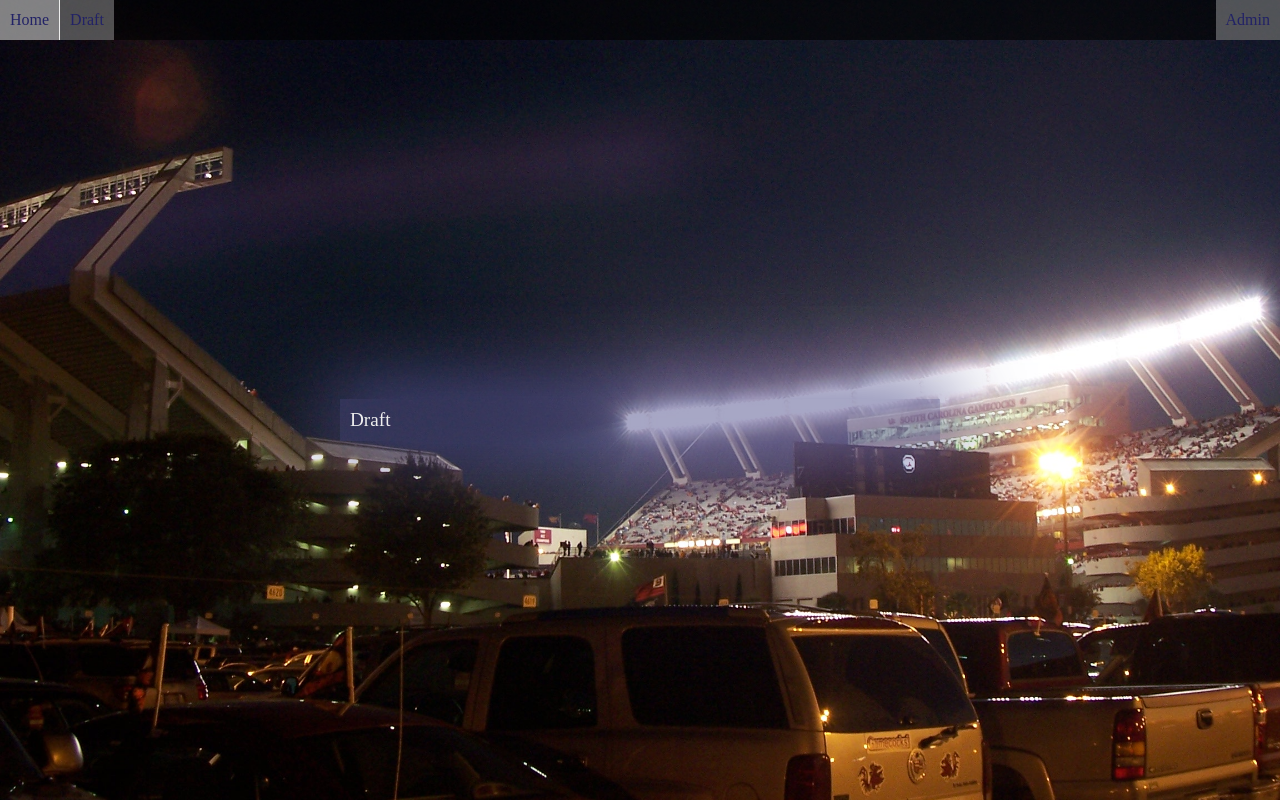
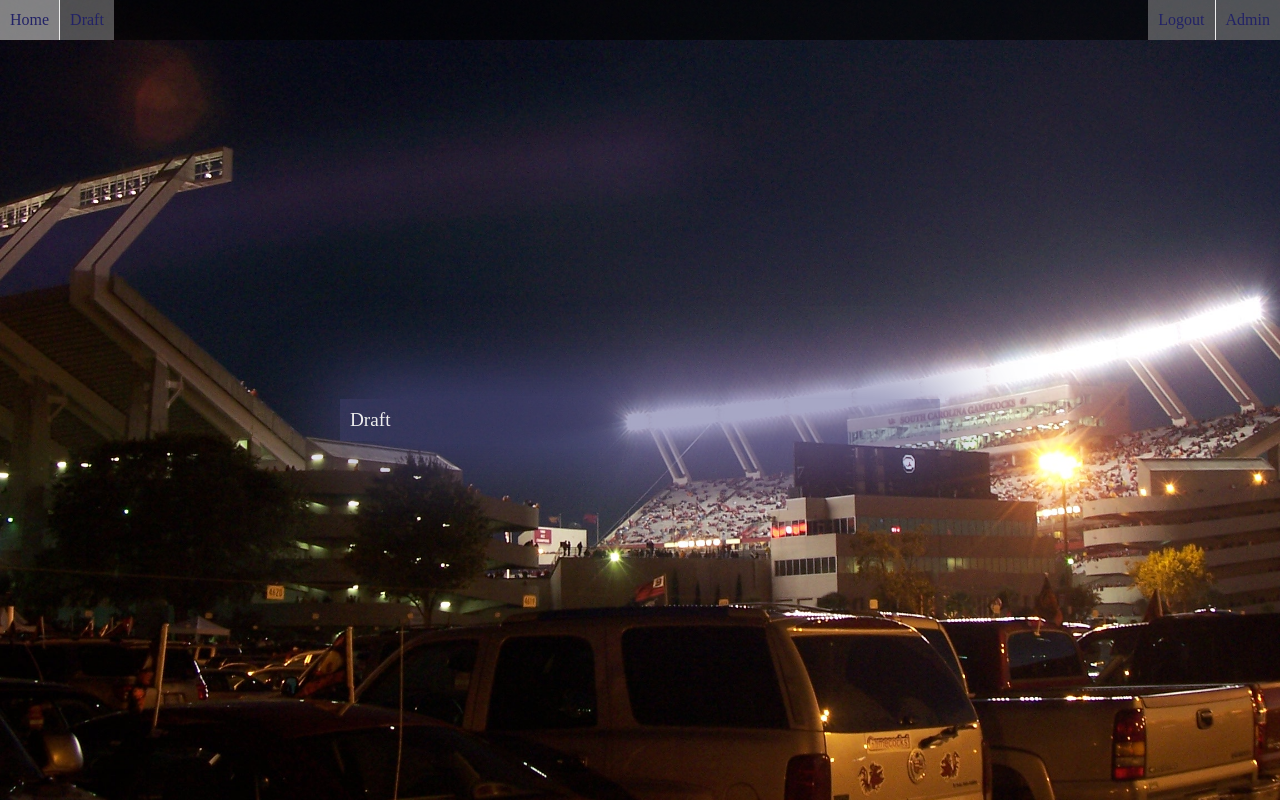
Before and after one commit to jetpacmonkey/football, a Django app: page / in a window 1280 px wide. Run offline with Django 3.2, Linux system fonts and the light colour scheme; the visitor is signed in with stand-in values (Sample User, id 1); parts of the project's set-up code (start-up, migrations or seed data) failed here and were passed over; some libraries are stand-ins or nearby versions.

Commit message:
Adding logout link and cleaning up login page

```diff
--- a/server/common/static/common/css/login.css
+++ b/server/common/static/common/css/login.css
@@ -4,15 +4,19 @@ body {
     background-size: cover;
     background-repeat: no-repeat;
     background-position: center right;
+}
+
+#content {
     text-align: center;
 
     display: flex;
+    flex-direction: column;
     align-items: center;
     justify-content: center;
 }
 
 @supports(display: flex) {
-    body {
+    #content {
         text-align: left;
     }
 }
--- a/server/common/templates/common/base.html
+++ b/server/common/templates/common/base.html
@@ -12,19 +12,22 @@
     </head>
     <body>
         {% block header_override %}
+        {% if user.is_authenticated %}
         <header class="main-header">
             <nav>
                 <ul class="main-header-primary main-header-section">
                     <li><a href="{% url 'common.views.index' %}">Home</a></li>
                     <li><a href="{% url 'draft.views.index' %}">Draft</a></li>
                 </ul>
-                {% if user.is_staff %}
                 <ul class="main-header-section">
+                    <li><a href="{% url 'logout' %}">Logout</a></li>
+                    {% if user.is_staff %}
                     <li><a href="{% url 'admin:index' %}">Admin</a></li>
+                    {% endif %}
                 </ul>
-                {% endif %}
             </nav>
         </header>
+        {% endif %}
         {% endblock %}
         <div id="content">
             {% block body %}{% block content %}{% endblock %}{% endblock %}
```
